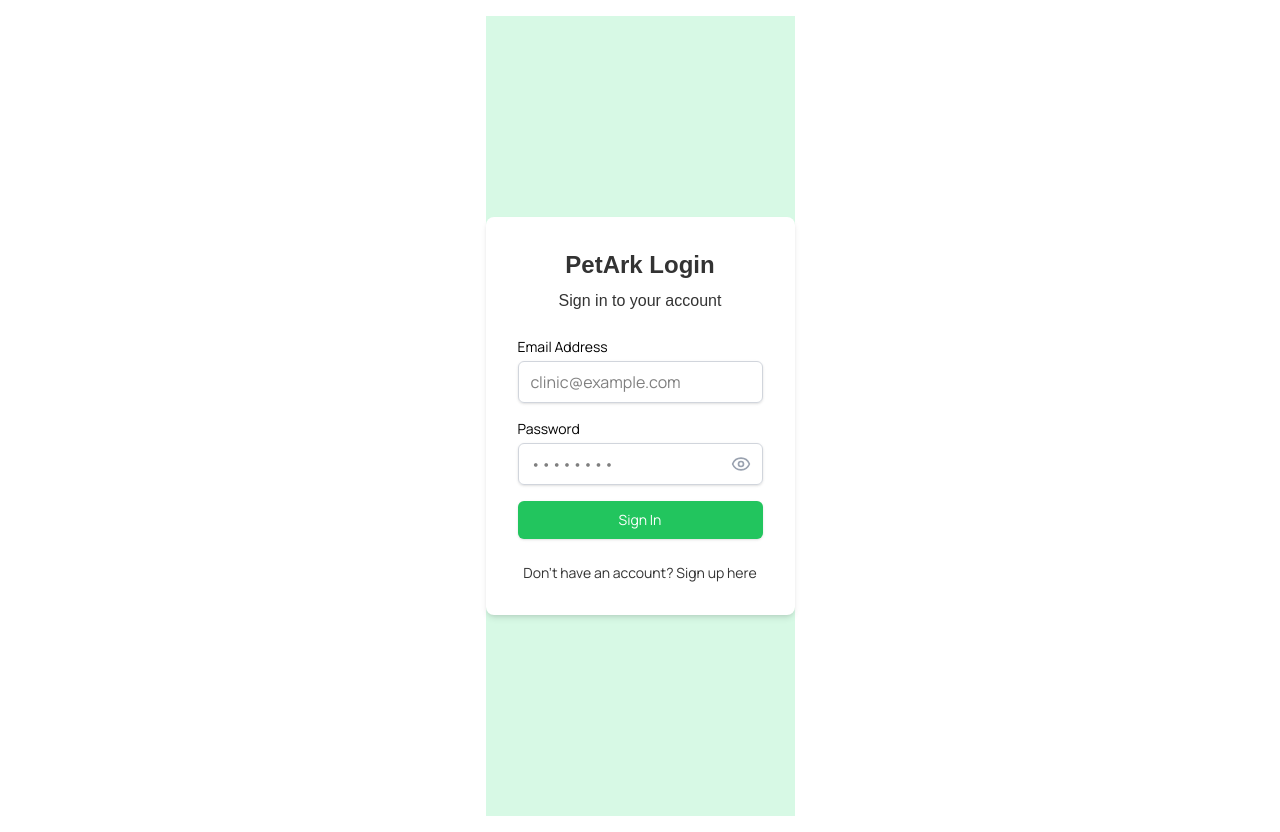
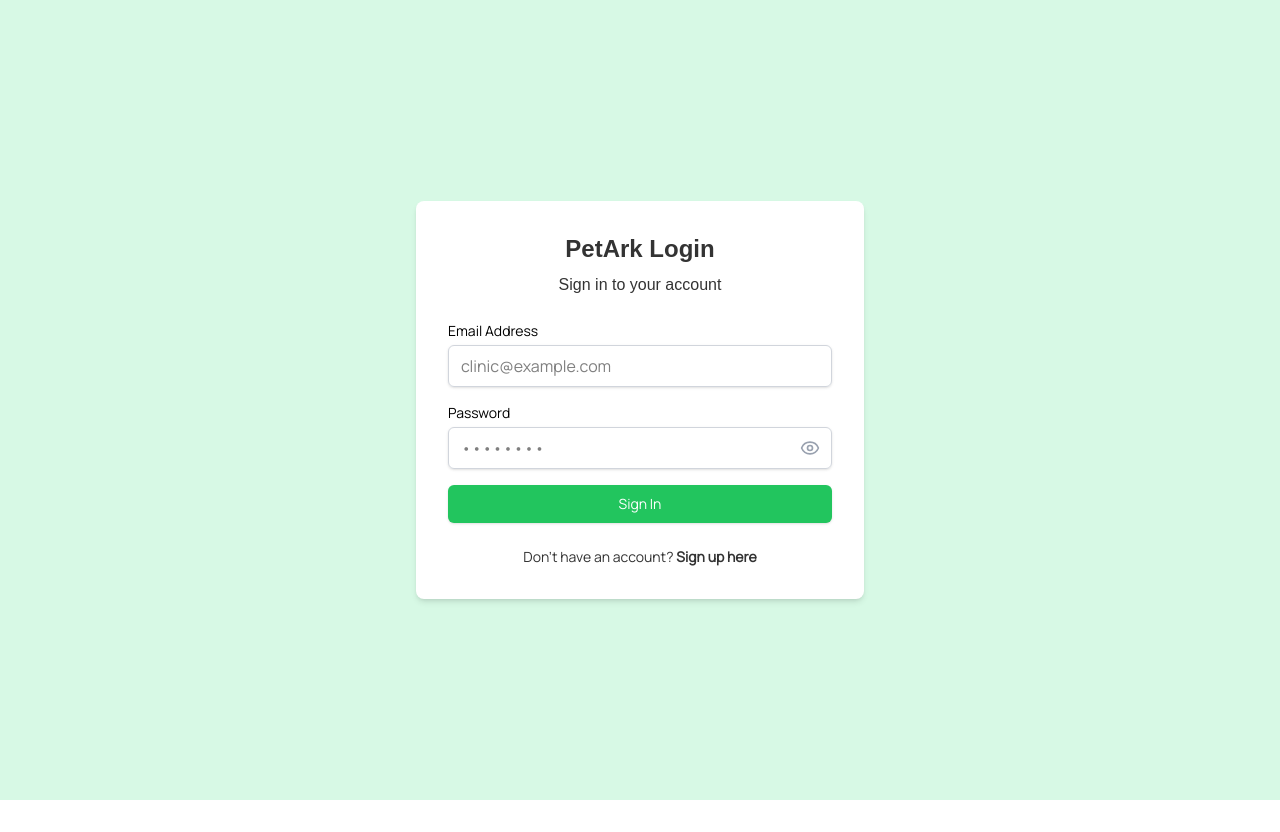
Before and after one commit to pet-trak/petark-clinic, a Next.js app: page /login in a window 1280 px wide. After the commit the page ends 800 px from the top, so only its background shows below. Built offline with nearby package versions, Linux system fonts and the light colour scheme; no server answers; a web font is replaced by a local one.

Commit message:
workign on fixed nav bar:

```diff
--- a/app/(auth)/login/page.tsx
+++ b/app/(auth)/login/page.tsx
@@ -2,8 +2,8 @@
 
 export default function LoginPage() {
     return (
-        <main className="flex min-h-screen items-center justify-center p-4">
+        <main className="flex min-h-screen items-center justify-center p-4 bg-bg-clr">
             <LoginComponent />
         </main>
-    )
+    );
 }
--- a/app/dashboard/client-layout.tsx
+++ b/app/dashboard/client-layout.tsx
@@ -15,7 +15,7 @@
     return (
       <div className="flex flex-col h-screen overflow-hidden bg-gray-50">
         <MobileTopBar />
-        <main className="flex-1 min-w-0 overflow-y-auto">
+        <main className="flex-1 min-w-0 overflow-y-auto pb-16">
           {children}
         </main>
         <MobileBottomNav />
--- a/components/clinic/sidebar.tsx
+++ b/components/clinic/sidebar.tsx
@@ -140,7 +140,7 @@
   const pathname = usePathname();
 
   return (
-    <nav className="bg-white border-t border-gray-200 shadow-lg shrink-0 pry-ff">
+    <nav className="fixed bottom-0 left-0 right-0 bg-white border-t border-gray-200 shadow-lg pry-ff z-50">
       <div className="flex justify-around items-center h-16">
         {navItems.map((item) => {
           const Icon = item.icon;
--- a/components/login-comp.tsx
+++ b/components/login-comp.tsx
@@ -1,15 +1,10 @@
-// src/components/login-comp.tsx
 "use client";
 
 import { loginClinic } from "@/lib/auth";
 import { getUser } from "@/lib/user";
 import { useState } from "react";
 import { useRouter } from "next/navigation";
-import {
-    Loader2,
-    Eye,
-    EyeOff,
-} from "lucide-react";
+import { Loader2, Eye, EyeOff } from "lucide-react";
 import { toast } from "sonner";
 import { useAuthStore } from "@/store/useStore";
 
@@ -21,10 +16,10 @@
 
 function isLoginError(error: unknown): error is LoginError {
     return (
-        typeof error === 'object' &&
+        typeof error === "object" &&
         error !== null &&
-        'status' in error &&
-        'message' in error
+        "status" in error &&
+        "message" in error
     );
 }
 
@@ -35,7 +30,7 @@
     const [error, setError] = useState<string>("");
     const [loading, setLoading] = useState(false);
     const router = useRouter();
-    const { setClinicToken, setProfile } = useAuthStore(); // Updated to setClinicToken
+    const { setClinicToken, setProfile } = useAuthStore();
 
     const handleLogin = async (e: React.FormEvent) => {
         e.preventDefault();
@@ -43,22 +38,13 @@
         setLoading(true);
 
         try {
-            // 1. Login to get token
             const loginResponse = await loginClinic({ email, password });
-            // console.log("Login response:", loginResponse);
 
-            // 2. Store the clinic_token
             if (loginResponse.token) {
-                setClinicToken(loginResponse.token); // Updated to setClinicToken
-                // console.log("Clinic token stored:", loginResponse.token);
+                setClinicToken(loginResponse.token);
             }
 
-            // 3. Fetch clinic profile using the token
             const profile = await getUser();
-            // console.log("Fetched profile:", profile);
-            // console.log("Profile clinicName:", profile?.clinicName);
-
-            // 4. Store the profile in Zustand
             setProfile(profile);
 
             toast.success("Login successful!");
@@ -87,9 +73,7 @@
     };
 
     return (
-        // ... rest of your JSX remains the same
-        <main className="min-h-screen flex items-center justify-center bg-bg-clr">
-            <div className="w-full max-w-md p-8 space-y-6 bg-pry-clr rounded-lg shadow-md">
+        <div className="w-full max-w-sm md:max-w-md p-8 space-y-6 bg-pry-clr rounded-lg shadow-md">
             <div className="text-center">
                 <h1 className="text-2xl font-bold text-sec-clr pry-ff">PetArk Login</h1>
                 <p className="mt-2 text-sec-clr pry-ff">Sign in to your account</p>
@@ -155,11 +139,10 @@
             )}
 
             <div className="text-center text-sm cursor-pointer sec-ff">
-                    <a href="/signup" className="text-sec-clr">
-                        Don&apos;t have an account? Sign up here
+                <a href="/signup" className="text-sec-clr hover:text-acc-clr transition-colors duration-200">
+                    Don&apos;t have an account? <b>Sign up here</b>
                 </a>
             </div>
         </div>
-        </main>
     );
 }
```
Lines whose indentation alone changed are shown as unchanged.
